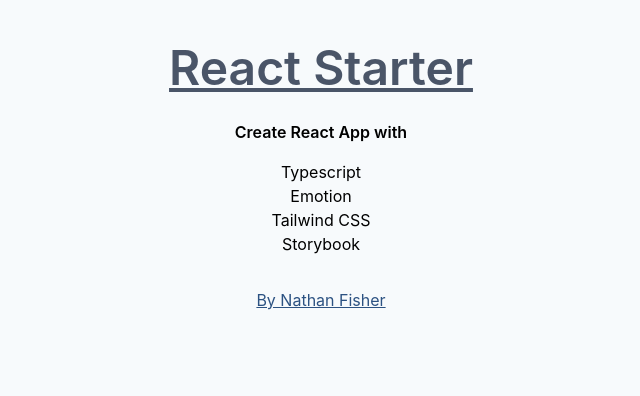
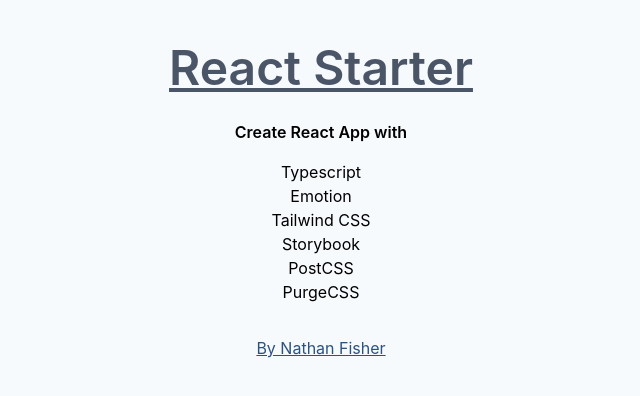
Before and after one commit to nathan3000/react-starter, a React (Create React App) app: page / in a window 1280 px wide. Shown: the top 396 px of the page, without its empty margins (319-959 px from the left). Built offline with nearby package versions, Linux system fonts and the light colour scheme.

Commit message:
Update index page tech list

```diff
--- a/src/components/App/App.tsx
+++ b/src/components/App/App.tsx
@@ -17,6 +17,8 @@
         <li>Emotion</li>
         <li>Tailwind CSS</li>
         <li>Storybook</li>
+        <li>PostCSS</li>
+        <li>PurgeCSS</li>
       </ul>
       <p className="mt-8">
         <a
```
